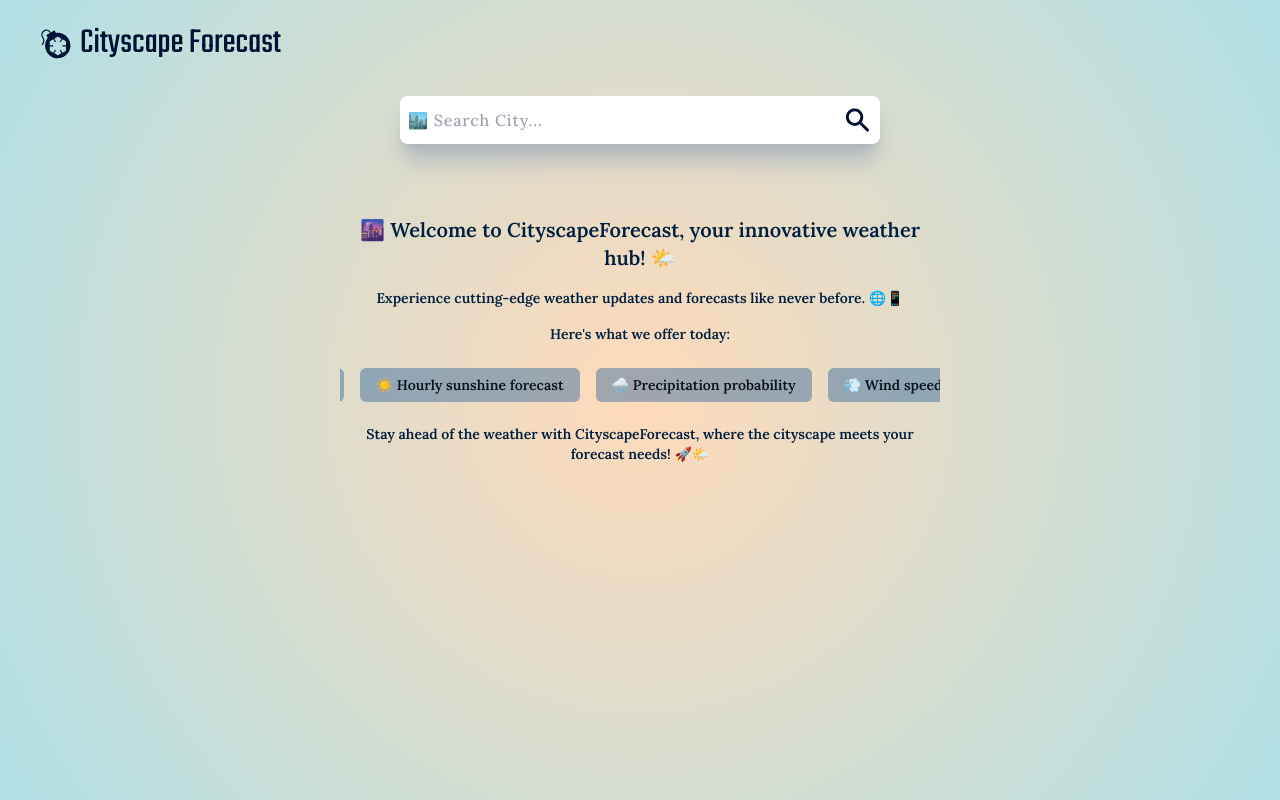
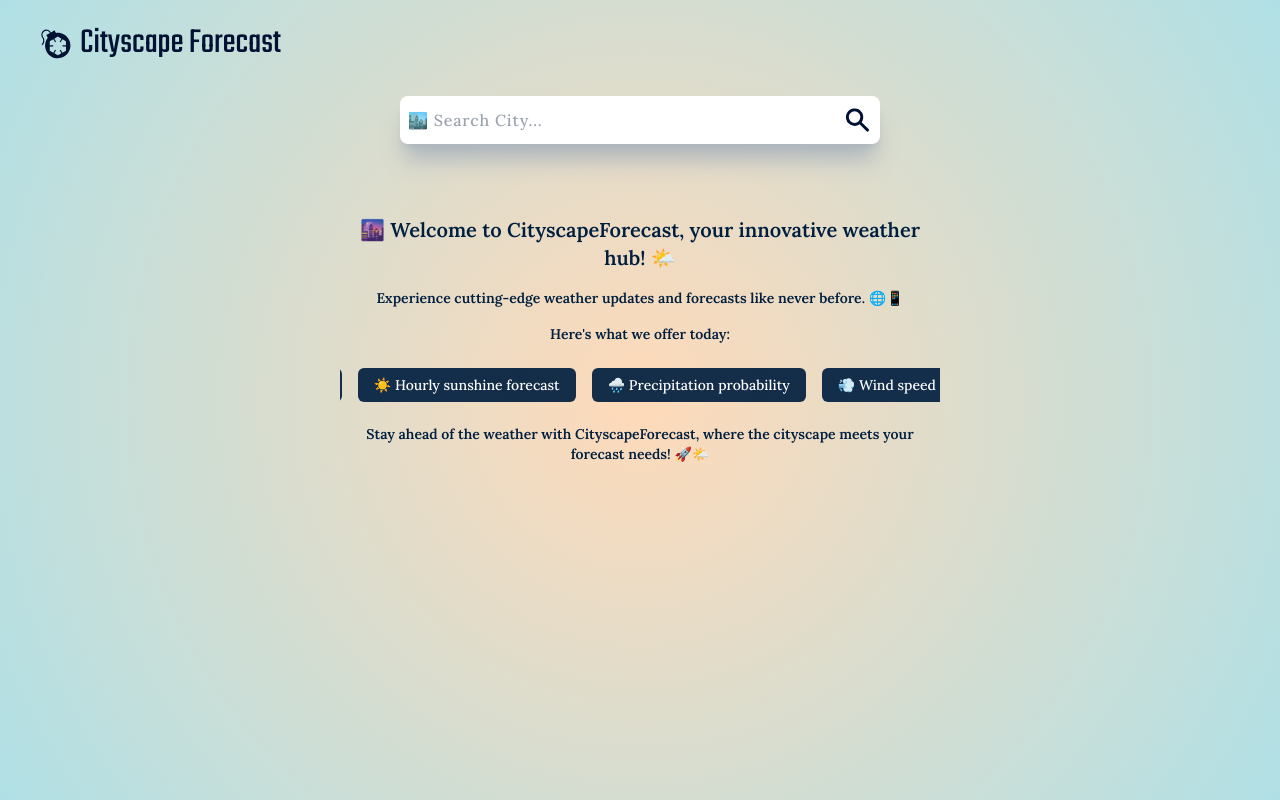
Before and after one commit to JamesUdy/Cityscape_Forecast, a Next.js app: page / in a window 1280 px wide. Built offline with nearby package versions, Linux system fonts and the light colour scheme.

Commit message:
Ui: Changed Marquee theme in WeatherContent section

```diff
--- a/app/components/WeatherContent/WeatherContent.tsx
+++ b/app/components/WeatherContent/WeatherContent.tsx
@@ -20,7 +20,7 @@ const WeatherContent: React.FC<WeatherContentProps> = ({weatherData, error}) =>
             <Marquee loop={0} speed={50} className='flex h-12 p-2'>
                 {features.map(feature => {
                 return (
-                        <span key={feature.id} className='text-[#0a141f] mx-2 px-4 py-2 ring-1 ring-transparent ease-in duration-200 hover:ring-[#0a141f] font-semibold bg-[#1e5b976a] rounded-md backdrop-blur-xl text-sm text-center'>{feature.feat}</span>
+                        <span key={feature.id} className='text-white mx-2 px-4 py-2 ring-2 ring-transparent ease-in duration-200 hover:ring-[#3b72a5eb] font-medium bg-[#001f3feb] rounded-md backdrop-blur-xl text-sm text-center'>{feature.feat}</span>
                 )
                 })}
             </Marquee>
```
